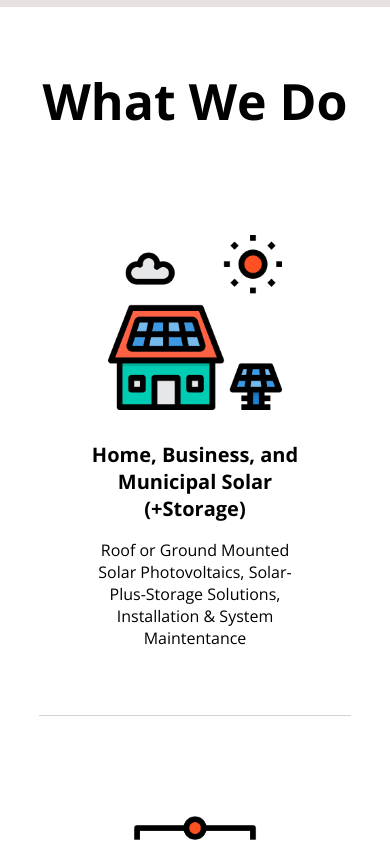
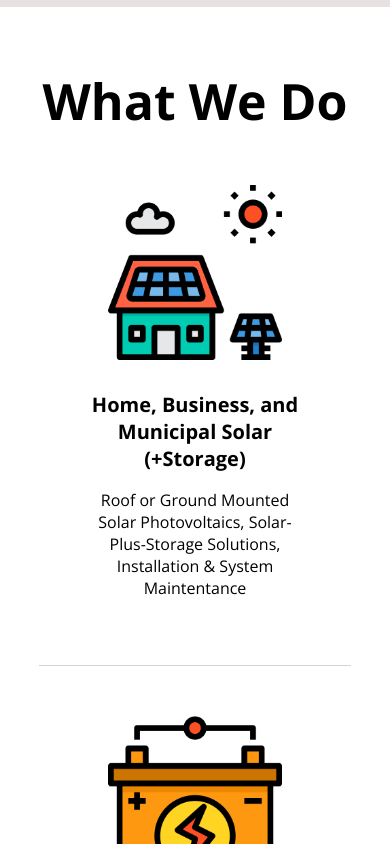
Before and after one commit to robitaille1/solar-ne, a React (Create React App) app: page / in a window 390 px wide. Shown: the part 1620-2464 px from the top of the page. Built offline with nearby package versions, Linux system fonts and the light colour scheme.

Commit message:
changed spacing on mobile

```diff
--- a/src/components/WhatWeDoItem/WhatWeDoItem.css
+++ b/src/components/WhatWeDoItem/WhatWeDoItem.css
@@ -1,6 +1,5 @@
 .WhatWeDoItem {
     width: 100%;
-    margin-top: 50px;
     padding: 50px 15%;
     text-align: center;
     border-bottom: 1px solid lightgray;
@@ -40,6 +39,7 @@
 @media only screen and (min-width: 1250px) {
     .WhatWeDoItem {
         padding: 50px 10%;
+        margin-top: 50px;
     }
     .item {
         display: flex;
```
